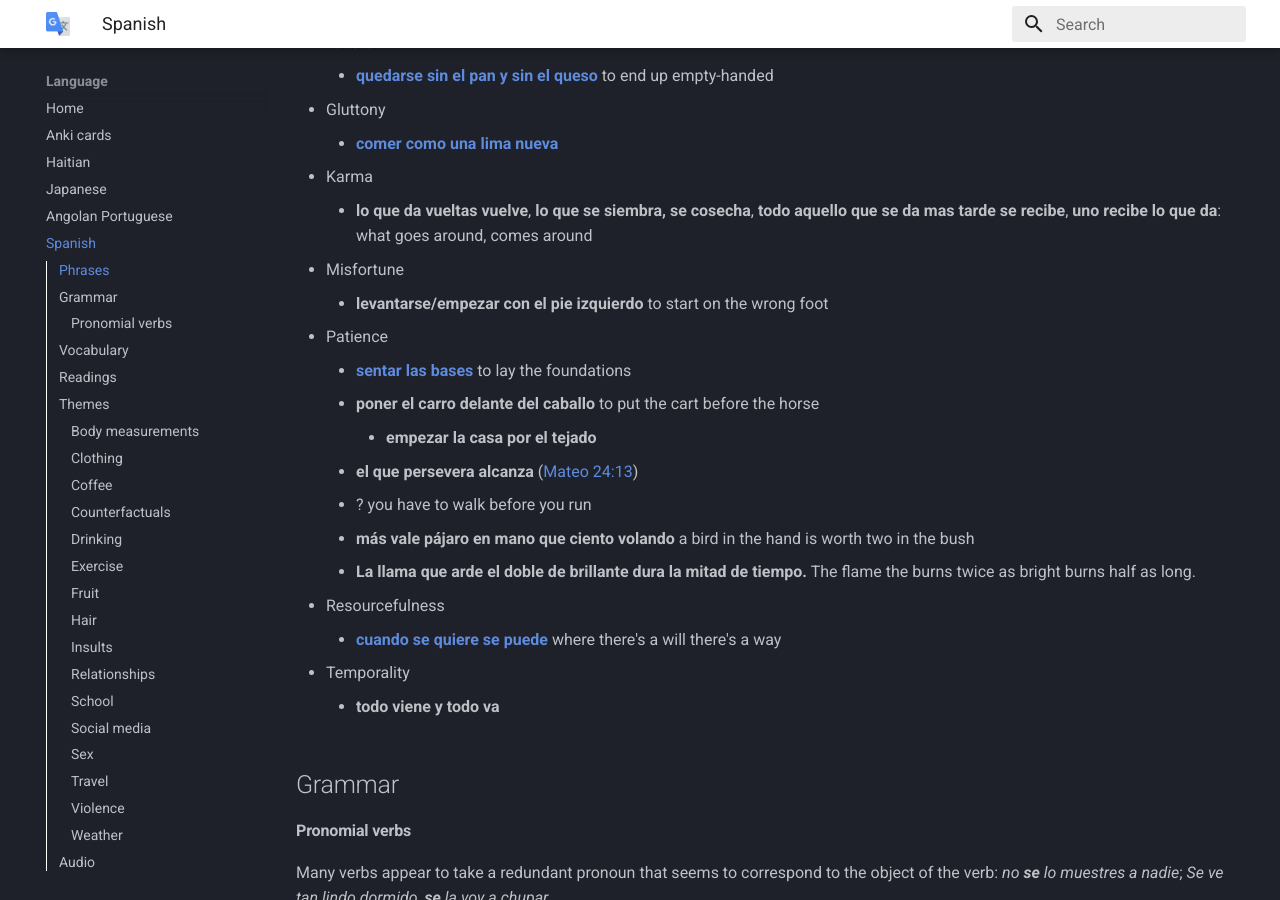
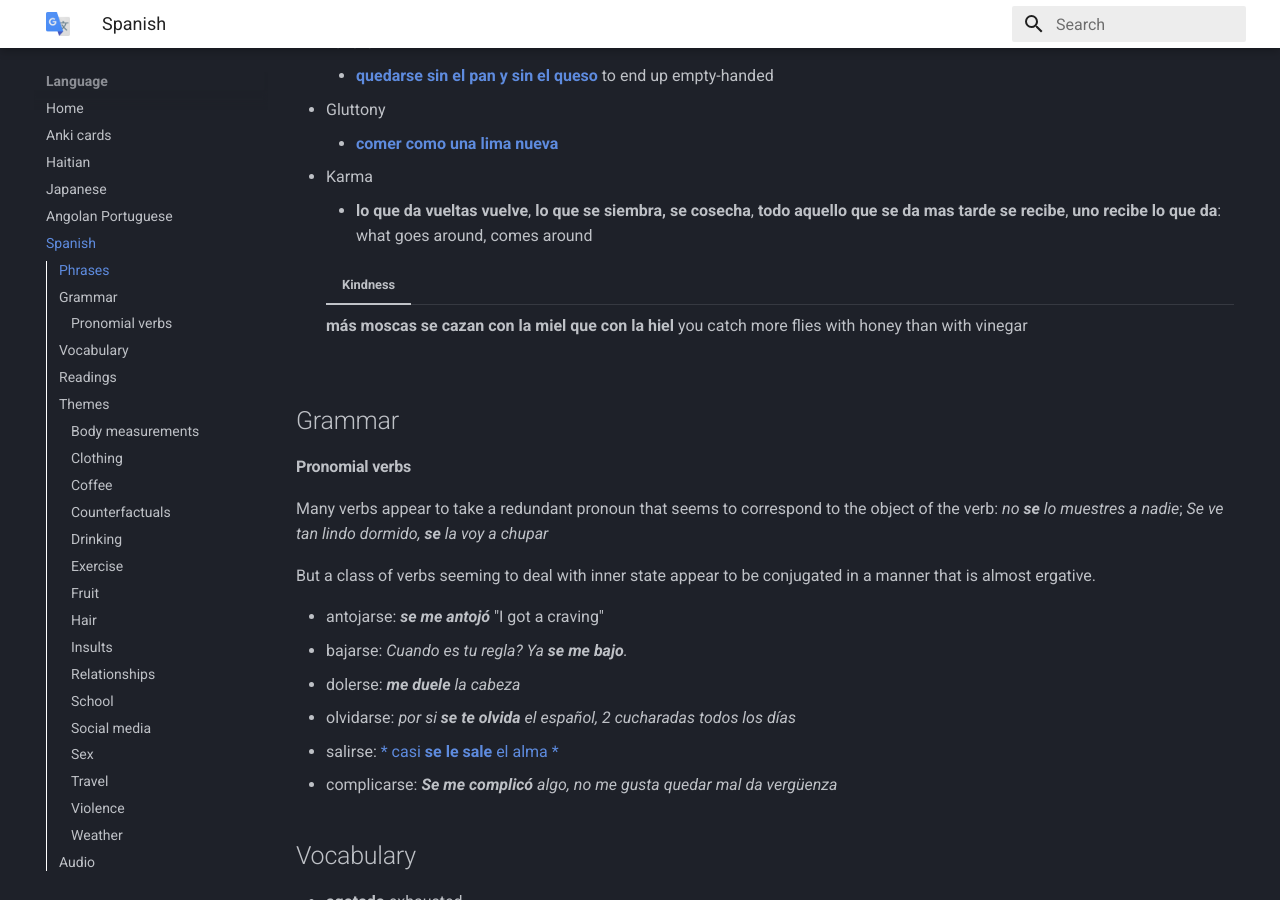
Before and after one commit to jasper-zanjani/language, an MkDocs documentation site: the page built from docs/Spanish.md, in a window 1280 px wide and 900 px high, scrolled down 540 px. Built offline with MkDocs 1.6.1 and Material for MkDocs 9.7.7, drawn with Linux system fonts in a browser that asks for light colours.

Commit message:
Spanish catch flies with honey

```diff
--- a/docs/Spanish.md
+++ b/docs/Spanish.md
@@ -46,23 +46,9 @@
 - Karma
     - **lo que da vueltas vuelve**, **lo que se siembra, se cosecha**, **todo aquello que se da mas tarde se recibe**, **uno recibe lo que da**: what goes around, comes around
 
-- Misfortune
-    - **levantarse/empezar con el pie izquierdo** to start on the wrong foot
+    === "Kindness"
 
-- Patience
-    - [**sentar las bases**](https://www.linguee.com/english-spanish/translation/lay+the+foundations.html) to lay the foundations
-    - **poner el carro delante del caballo** to put the cart before the horse
-        - **empezar la casa por el tejado**
-    - **el que persevera alcanza** ([Mateo 24:13](https://www.biblegateway.com/passage/?search=Mateo+24%3A13&version=RVR1995))
-    - ? you have to walk before you run
-    - **más vale pájaro en mano que ciento volando** a bird in the hand is worth two in the bush
-    - **La llama que arde el doble de brillante dura la mitad de tiempo.** The flame the burns twice as bright burns half as long.
-
-- Resourcefulness
-    - [**cuando se quiere se puede**](https://www.instagram.com/p/Cv75rFxuq2t/?utm_source=ig_web_copy_link&igshid=MzRlODBiNWFlZA==) where there's a will there's a way
-
-- Temporality
-    - **todo viene y todo va**
+        **más moscas se cazan con la miel que con la hiel** you catch more flies with honey than with vinegar
 
 ## Grammar
 
```
